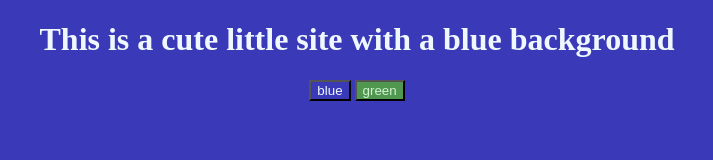
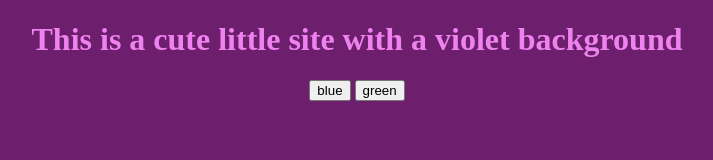
Before and after one commit to jh80/git_test, a plain HTML site: page index.html in a window 1280 px wide. Both pictures are taken after a click on the button "blue". Shown: the whole page, without its empty margins (283-996 px from the left). Drawn offline with Linux system fonts and the light colour scheme.

Commit message:
Change colors to violet and mustard

```diff
--- a/script.js
+++ b/script.js
@@ -5,10 +5,10 @@ const heading = document.querySelector("h1");
 const body = document.querySelector("body");
 
 blueBtn.addEventListener("click", () => {
-    body.setAttribute("class", "blue");
-    heading.textContent = `This is a cute little site with a blue background`;
+    body.setAttribute("class", "violet");
+    heading.textContent = `This is a cute little site with a violet background`;
 });
 greenBtn.addEventListener("click", () => {
-    body.setAttribute("class", "green");
-    heading.textContent = `This is a cute little site with a green background`;
+    body.setAttribute("class", "mustard");
+    heading.textContent = `This is a cute little site with a mustard background`;
 });
--- a/style.css
+++ b/style.css
@@ -3,12 +3,12 @@ body {
     background-color: white;
 }
 
-.blue {
-    background-color: rgb(58, 58, 184);
-    color: aliceblue;
+.violet {
+    background-color: rgb(109, 31, 109);
+    color: violet;
 }
 
-.green {
-    background-color: rgb(80, 152, 80);
-    color: rgb(209, 241, 209);
+.mustard {
+    background-color: #75751c;
+    color: #e6e6c4;
 }
```
